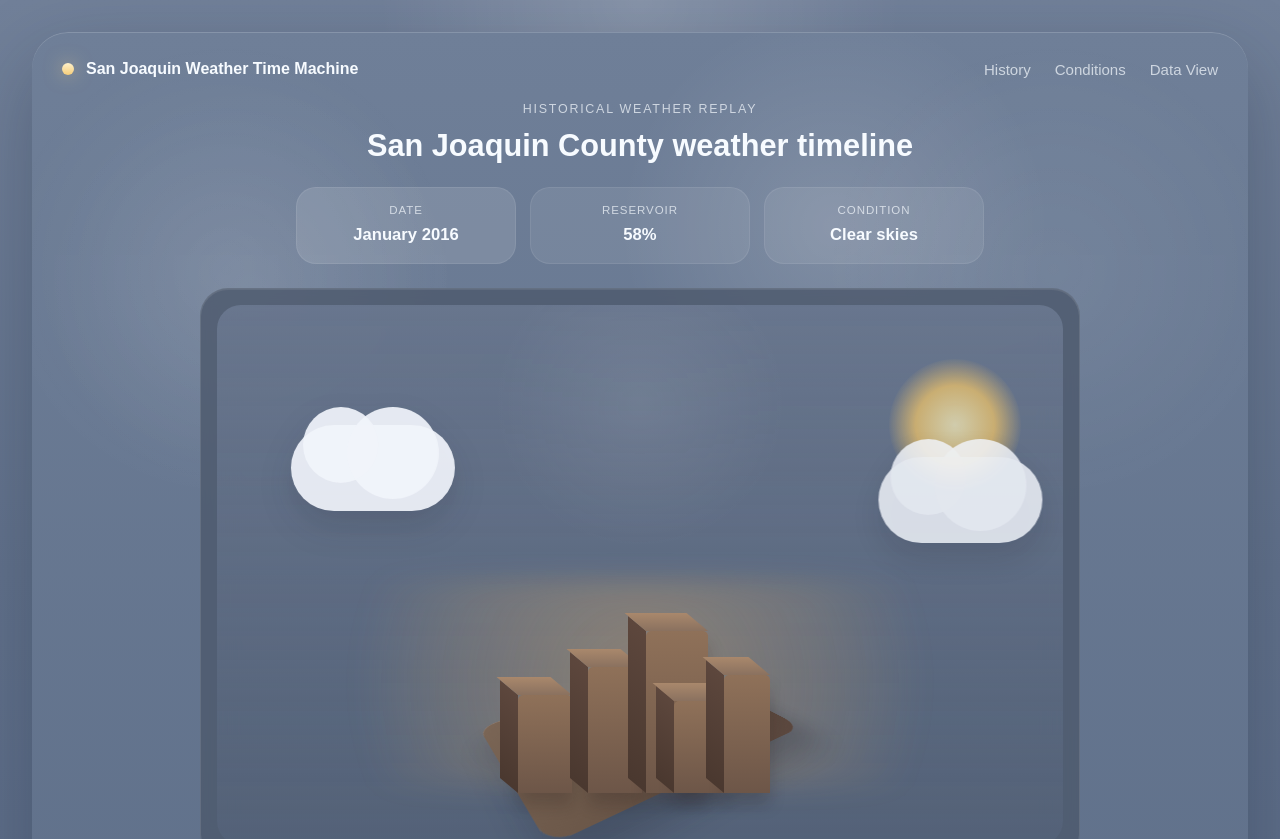
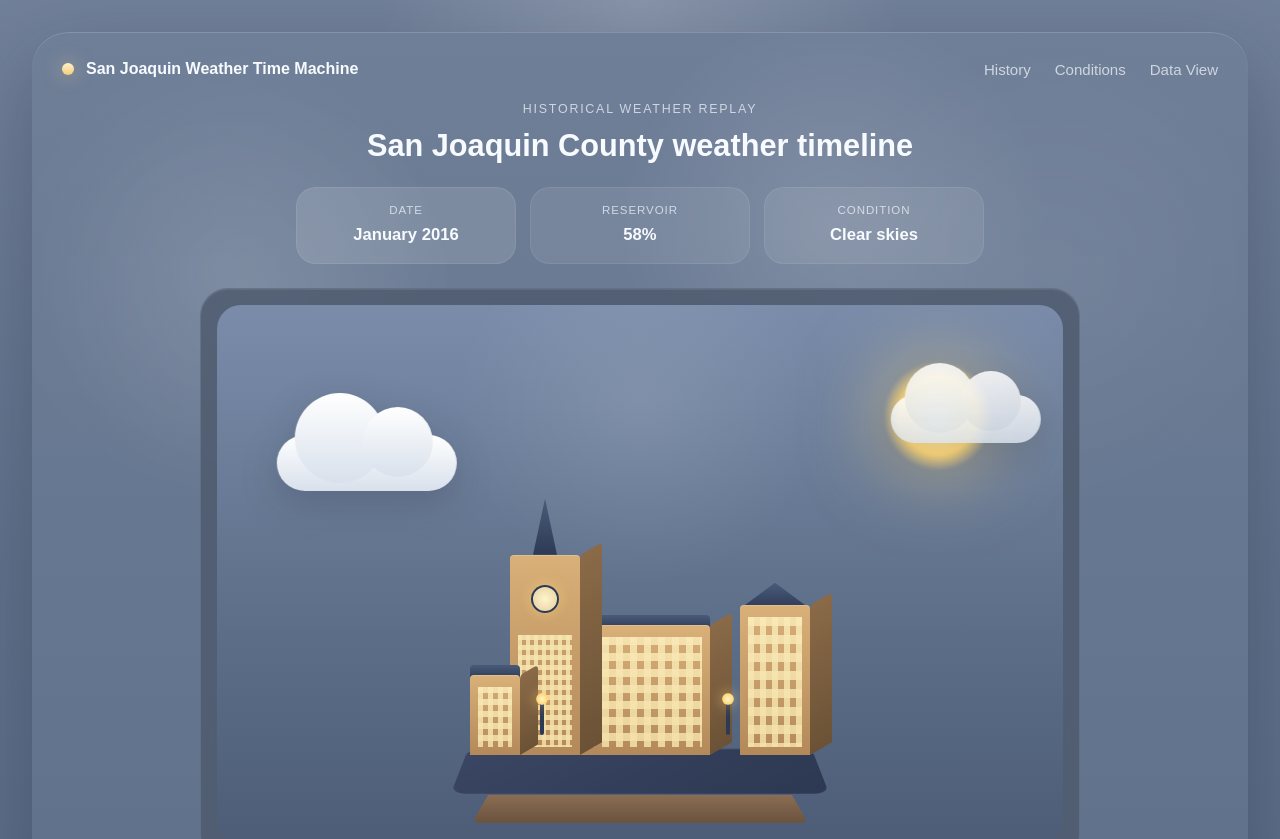
Before and after one commit to Cha-ta/h20Hackathon, a Next.js app: page / in a window 1280 px wide. Shown: the top 839 px of the page. Built offline with nearby package versions, Linux system fonts and the light colour scheme.

Commit message:
Updated city visuals

```diff
--- a/app/globals.css
+++ b/app/globals.css
@@ -181,6 +181,7 @@ a {
   box-shadow: inset 0 1px 0 rgba(255, 255, 255, 0.08);
 }
 
+/* === Scene === */
 .scene-shell {
   margin-top: 0;
   min-height: 540px;
@@ -188,163 +189,351 @@ a {
   overflow: hidden;
   border-radius: 24px;
   background:
-    radial-gradient(circle at 50% 18%, rgba(255, 255, 255, 0.08), transparent 24%),
-    linear-gradient(180deg, rgba(113, 127, 152, 0.7) 0%, rgba(93, 110, 136, 0.25) 100%);
+    radial-gradient(circle at 50% 18%, rgba(255, 255, 255, 0.1), transparent 30%),
+    linear-gradient(180deg, #7a8caa 0%, #5d6e88 60%, #4d5d77 100%);
 }
 
-.scene-shell::before {
-  content: "";
+.scene-sun {
   position: absolute;
-  width: 132px;
-  height: 132px;
-  top: 54px;
-  right: 42px;
+  width: 110px;
+  height: 110px;
+  top: 56px;
+  right: 70px;
   border-radius: 50%;
-  background: radial-gradient(circle, rgba(255, 243, 188, 0.88), rgba(255, 205, 101, 0.82) 42%, rgba(255, 205, 101, 0) 72%);
-  opacity: 0.8;
-}
-
-.scene-cloud,
-.scene-cloud::before,
-.scene-cloud::after {
-  position: absolute;
-  border-radius: 999px;
-  background: rgba(241, 245, 251, 0.92);
+  background: radial-gradient(circle, #fff4cc 0%, #ffd97a 50%, rgba(255, 217, 122, 0) 75%);
+  filter: blur(1px);
+  box-shadow: 0 0 80px rgba(255, 217, 122, 0.55);
 }
 
 .scene-cloud {
-  width: 164px;
-  height: 86px;
-  top: 120px;
-  left: 64px;
-  filter: drop-shadow(0 16px 16px rgba(20, 24, 34, 0.14));
-  animation: drift 5s ease-in-out infinite alternate;
+  position: absolute;
+  background: linear-gradient(180deg, #ffffff 0%, #d9e1ec 100%);
+  border-radius: 999px;
+  filter: drop-shadow(0 12px 18px rgba(20, 24, 34, 0.18));
+  animation: drift 6s ease-in-out infinite alternate;
 }
 
 .scene-cloud::before,
 .scene-cloud::after {
   content: "";
+  position: absolute;
+  background: inherit;
+  border-radius: inherit;
 }
 
-.scene-cloud::before {
-  width: 76px;
-  height: 76px;
-  left: 12px;
-  top: -18px;
+.scene-cloud--front {
+  width: 180px;
+  height: 56px;
+  top: 130px;
+  left: 50px;
 }
 
-.scene-cloud::after {
-  width: 92px;
-  height: 92px;
-  right: 16px;
-  top: -18px;
+.scene-cloud--front::before {
+  width: 90px;
+  height: 90px;
+  left: 18px;
+  top: -42px;
+}
+
+.scene-cloud--front::after {
+  width: 70px;
+  height: 70px;
+  right: 24px;
+  top: -28px;
 }
 
 .scene-cloud--back {
-  top: 152px;
-  left: auto;
+  width: 150px;
+  height: 48px;
+  top: 90px;
   right: 30px;
-  transform: scale(1.04);
-  opacity: 0.9;
-  animation-duration: 6.5s;
+  opacity: 0.85;
+  animation-duration: 8s;
 }
 
+.scene-cloud--back::before {
+  width: 70px;
+  height: 70px;
+  left: 14px;
+  top: -32px;
+}
+
+.scene-cloud--back::after {
+  width: 60px;
+  height: 60px;
+  right: 20px;
+  top: -24px;
+}
+
+/* Stage holds city + base, sits at the bottom */
 .scene-stage {
   position: absolute;
-  inset: auto 18px 0;
-  height: 320px;
+  bottom: 30px;
+  left: 50%;
+  transform: translateX(-50%);
+  width: 460px;
+  height: 360px;
 }
 
-.scene-glow {
+/* Wooden isometric base */
+.scene-base {
   position: absolute;
-  inset: 54px 44px 58px;
-  background: radial-gradient(circle, var(--scene-glow) 0%, rgba(253, 187, 95, 0.12) 50%, transparent 76%);
-  filter: blur(12px);
+  bottom: 0;
+  left: 50%;
+  transform: translateX(-50%);
+  width: 420px;
+  height: 90px;
 }
 
-.scene-platform {
+.scene-base__top {
   position: absolute;
+  top: 0;
   left: 50%;
-  bottom: 28px;
-  width: 268px;
-  height: 180px;
-  transform: translateX(-50%) perspective(380px) rotateX(58deg) rotateZ(-34deg);
-  border-radius: 20px;
-  background: linear-gradient(135deg, #7b6656 0%, #6d594a 42%, #59463d 100%);
-  box-shadow:
-    0 26px 32px rgba(22, 26, 36, 0.24),
-    inset 0 1px 0 rgba(255, 255, 255, 0.14);
+  width: 360px;
+  height: 90px;
+  transform: translateX(-50%) perspective(800px) rotateX(60deg);
+  background: linear-gradient(135deg, #3a4663 0%, #2d3852 100%);
+  border-radius: 14px;
+  box-shadow: inset 0 2px 0 rgba(255, 255, 255, 0.1);
 }
 
-.scene-skyline {
+.scene-base__side {
   position: absolute;
-  left: 50%;
-  bottom: 52px;
-  width: 280px;
-  height: 210px;
-  transform: translateX(-50%);
+  bottom: -8px;
+  width: 180px;
+  height: 28px;
+  background: linear-gradient(180deg, #8a6d52 0%, #6b5340 100%);
 }
 
-.scene-building {
+.scene-base__side--left {
+  left: 50px;
+  transform: skewX(-30deg);
+  border-bottom-left-radius: 6px;
+}
+
+.scene-base__side--right {
+  right: 50px;
+  transform: skewX(30deg);
+  border-bottom-right-radius: 6px;
+}
+
+/* City layout */
+.scene-city {
+  position: absolute;
+  bottom: 60px;
+  left: 50%;
+  transform: translateX(-50%);
+  width: 380px;
+  height: 280px;
+}
+
+/* Generic building */
+.building {
   position: absolute;
   bottom: 0;
-  width: 54px;
-  background: linear-gradient(180deg, #8f7159 0%, #6d5648 100%);
-  border-radius: 5px 5px 0 0;
-  box-shadow: 0 12px 16px rgba(27, 18, 15, 0.18);
 }
 
-.scene-building::before,
-.scene-building::after {
+.building__face {
+  position: absolute;
+  bottom: 0;
+}
+
+.building__face--front {
+  background: linear-gradient(180deg, #d9b078 0%, #b3895a 100%);
+  border-radius: 4px 4px 0 0;
+  box-shadow: inset 0 1px 0 rgba(255, 255, 255, 0.18);
+}
+
+.building__face--side {
+  background: linear-gradient(180deg, #8a6a48 0%, #6b5236 100%);
+  transform-origin: left bottom;
+  transform: skewY(-30deg);
+  border-radius: 4px 4px 0 0;
+}
+
+.building__roof {
+  position: absolute;
+  top: -10px;
+  left: 0;
+  width: 100%;
+  height: 14px;
+  background: linear-gradient(180deg, #4a5b7a 0%, #2d3a55 100%);
+  border-radius: 4px 4px 0 0;
+  box-shadow: 0 2px 0 rgba(0, 0, 0, 0.15);
+}
+
+.building__roof--spire {
+  top: -56px;
+  left: 50%;
+  width: 24px;
+  height: 56px;
+  transform: translateX(-50%);
+  background: linear-gradient(180deg, #4a5b7a 0%, #2d3a55 100%);
+  clip-path: polygon(50% 0, 100% 100%, 0 100%);
+  border-radius: 0;
+}
+
+.building__roof--peak {
+  top: -22px;
+  left: 0;
+  width: 100%;
+  height: 26px;
+  background: linear-gradient(180deg, #4a5b7a 0%, #2d3a55 100%);
+  clip-path: polygon(50% 0, 100% 100%, 0 100%);
+  border-radius: 0;
+}
+
+/* Windows */
+.building__windows {
+  position: absolute;
+  top: 12px;
+  left: 8px;
+  right: 8px;
+  bottom: 8px;
+  background-image:
+    linear-gradient(rgba(255, 220, 140, 0.85) 50%, transparent 50%),
+    linear-gradient(90deg, rgba(255, 220, 140, 0.85) 50%, transparent 50%);
+  background-size: 12px 14px, 12px 14px;
+  background-position: 0 0;
+  opacity: 0.85;
+  mix-blend-mode: screen;
+}
+
+.building__windows--grid {
+  background-size: 14px 16px, 14px 16px;
+}
+
+.building__windows--small {
+  background-size: 10px 12px, 10px 12px;
+}
+
+.building__windows--tower {
+  top: 80px;
+  background-size: 8px 10px, 8px 10px;
+}
+
+.building__windows--arch {
+  background-size: 12px 18px, 12px 18px;
+}
+
+.building__clock {
+  position: absolute;
+  top: 30px;
+  left: 50%;
+  width: 28px;
+  height: 28px;
+  transform: translateX(-50%);
+  border-radius: 50%;
+  background: radial-gradient(circle, #fff4cc 0%, #e0c896 100%);
+  box-shadow: 0 0 14px rgba(255, 217, 122, 0.5), inset 0 0 0 2px #2d3a55;
+}
+
+/* Specific buildings */
+.building--tower {
+  left: 60px;
+  bottom: 0;
+  width: 70px;
+  height: 200px;
+  z-index: 3;
+}
+
+.building--tower .building__face--front {
+  width: 70px;
+  height: 200px;
+}
+
+.building--tower .building__face--side {
+  width: 22px;
+  height: 200px;
+  left: 70px;
+}
+
+.building--main {
+  left: 130px;
+  bottom: 0;
+  width: 130px;
+  height: 130px;
+  z-index: 2;
+}
+
+.building--main .building__face--front {
+  width: 130px;
+  height: 130px;
+}
+
+.building--main .building__face--side {
+  width: 22px;
+  height: 130px;
+  left: 130px;
+}
+
+.building--short {
+  left: 20px;
+  bottom: 0;
+  width: 50px;
+  height: 80px;
+  z-index: 4;
+}
+
+.building--short .building__face--front {
+  width: 50px;
+  height: 80px;
+}
+
+.building--short .building__face--side {
+  width: 18px;
+  height: 80px;
+  left: 50px;
+}
+
+.building--bridge {
+  right: 20px;
+  bottom: 0;
+  width: 70px;
+  height: 150px;
+  z-index: 2;
+}
+
+.building--bridge .building__face--front {
+  width: 70px;
+  height: 150px;
+}
+
+.building--bridge .building__face--side {
+  width: 22px;
+  height: 150px;
+  left: 70px;
+}
+
+/* Streetlamps */
+.scene-lamp {
+  position: absolute;
+  bottom: 80px;
+  width: 4px;
+  height: 36px;
+  background: #2d3a55;
+  border-radius: 2px;
+  z-index: 5;
+}
+
+.scene-lamp::before {
   content: "";
   position: absolute;
+  top: -6px;
+  left: -4px;
+  width: 12px;
+  height: 12px;
+  border-radius: 50%;
+  background: radial-gradient(circle, #fff4cc 0%, #ffd97a 60%, rgba(255, 217, 122, 0) 100%);
+  box-shadow: 0 0 14px rgba(255, 217, 122, 0.7);
 }
 
-.scene-building::before {
-  left: -18px;
-  top: 0;
-  width: 18px;
-  height: 100%;
-  transform: skewY(40deg);
-  transform-origin: top right;
-  background: linear-gradient(180deg, #5d473d 0%, #4a382f 100%);
+.scene-lamp--left {
+  left: 130px;
 }
 
-.scene-building::after {
-  left: 0;
-  top: -18px;
-  width: 100%;
-  height: 18px;
-  transform: skewX(50deg);
-  transform-origin: bottom left;
-  background: linear-gradient(180deg, #a9886c 0%, #8a715f 100%);
-}
-
-.scene-building--a {
-  left: 18px;
-  height: 98px;
-}
-
-.scene-building--b {
-  left: 88px;
-  height: 126px;
-}
-
-.scene-building--c {
-  left: 146px;
-  width: 62px;
-  height: 162px;
-}
-
-.scene-building--d {
-  right: 52px;
-  height: 92px;
-}
-
-.scene-building--e {
-  right: 10px;
-  width: 46px;
-  height: 118px;
+.scene-lamp--right {
+  right: 140px;
 }
 
 /* === Timeline controls === */
--- a/src/components/weather-scene-shell.tsx
+++ b/src/components/weather-scene-shell.tsx
@@ -11,18 +11,59 @@ export function WeatherSceneShell({ weatherState }: WeatherSceneShellProps) {
       className="scene-shell"
       data-weather-state={weatherState}
     >
-      <div className="scene-cloud" />
+      <div className="scene-sun" />
+      <div className="scene-cloud scene-cloud--front" />
       <div className="scene-cloud scene-cloud--back" />
+
       <div className="scene-stage">
-        <div className="scene-glow" />
-        <div className="scene-platform" />
-        <div className="scene-skyline">
-          <div className="scene-building scene-building--a" />
-          <div className="scene-building scene-building--b" />
-          <div className="scene-building scene-building--c" />
-          <div className="scene-building scene-building--d" />
-          <div className="scene-building scene-building--e" />
+        <div className="scene-base">
+          <div className="scene-base__top" />
+          <div className="scene-base__side scene-base__side--left" />
+          <div className="scene-base__side scene-base__side--right" />
         </div>
+
+        <div className="scene-city">
+          {/* Tall clock tower (Big Ben style) */}
+          <div className="building building--tower">
+            <div className="building__roof building__roof--spire" />
+            <div className="building__face building__face--front">
+              <div className="building__clock" />
+              <div className="building__windows building__windows--tower" />
+            </div>
+            <div className="building__face building__face--side" />
+          </div>
+
+          {/* Wide main building */}
+          <div className="building building--main">
+            <div className="building__roof" />
+            <div className="building__face building__face--front">
+              <div className="building__windows building__windows--grid" />
+            </div>
+            <div className="building__face building__face--side" />
+          </div>
+
+          {/* Short building front-left */}
+          <div className="building building--short">
+            <div className="building__roof" />
+            <div className="building__face building__face--front">
+              <div className="building__windows building__windows--small" />
+            </div>
+            <div className="building__face building__face--side" />
+          </div>
+
+          {/* Bridge tower right */}
+          <div className="building building--bridge">
+            <div className="building__roof building__roof--peak" />
+            <div className="building__face building__face--front">
+              <div className="building__windows building__windows--arch" />
+            </div>
+            <div className="building__face building__face--side" />
+          </div>
+        </div>
+
+        {/* Streetlamps */}
+        <div className="scene-lamp scene-lamp--left" />
+        <div className="scene-lamp scene-lamp--right" />
       </div>
     </section>
   );
```
